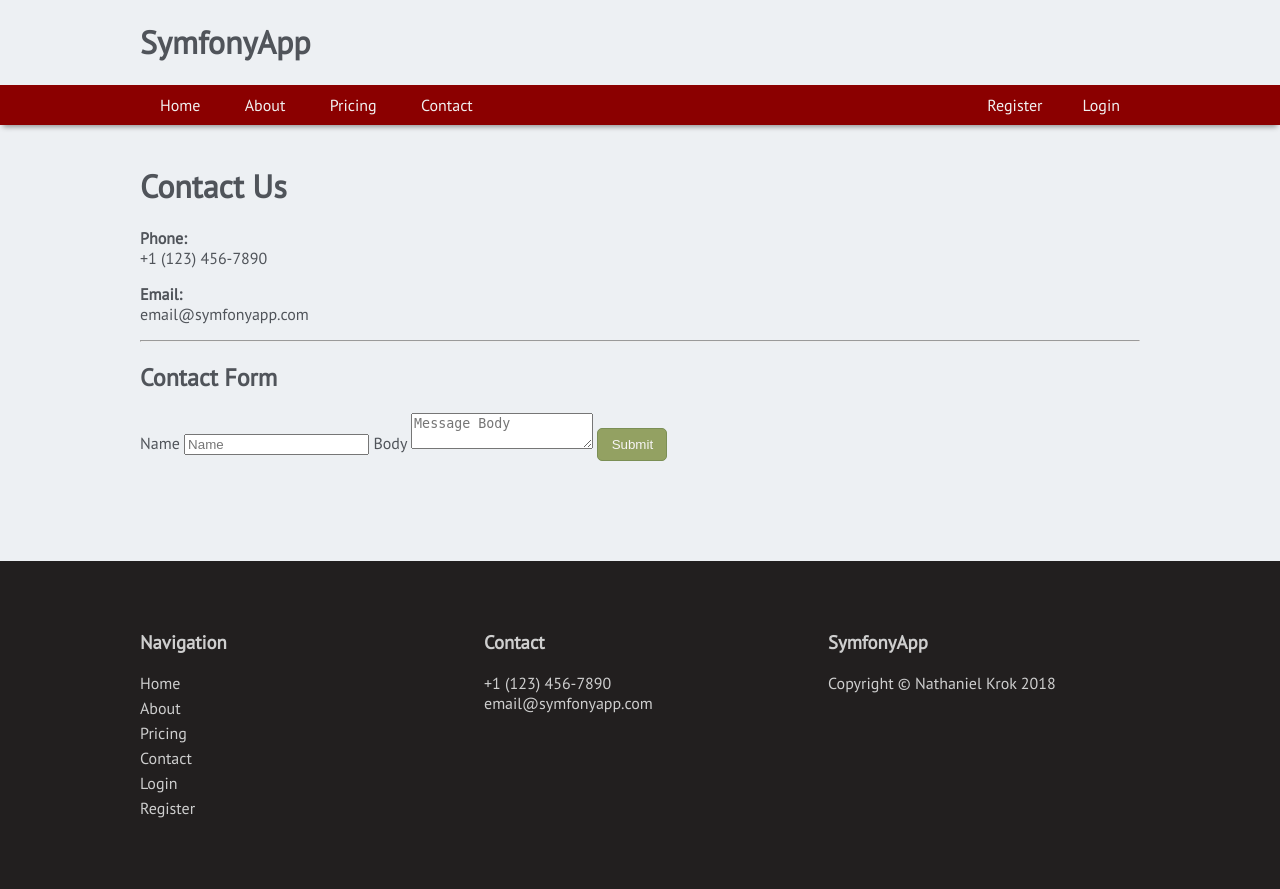
After one commit to cm8check/SymfonyTestApp, a Symfony app: template templates/contact.html.twig in a window 1280 px wide. The commit adds this page. Run offline with Twig, Linux system fonts and the light colour scheme; the template is opened without the code that fills it, so the values that code supplies are empty; some libraries are stand-ins or nearby versions.

Commit message:
begin implementing contact form

```diff
--- a/public/css/style.css
+++ b/public/css/style.css
@@ -11,11 +11,12 @@
     border-radius: 3px;
     padding: 10px 15px 30px 15px;
     text-align: center;
+    background-color: #dee1e4;
 }
 
 .pricing-grid .button {
-    background-color: #f1f1f1;
-    color: #3f3f3f;
+    background-color: #93a162;
+    border-color: #7b8f55;
 }
 
 .login-buttons {
@@ -27,7 +28,7 @@
     background-color: #f6faff;
     border: 1px solid #c8d4dd;
     border-radius: 5px;
-    min-width: 200px;
+    min-width: 70px;
     text-decoration: none;
     color: #f7f5f5;
 }
@@ -35,6 +36,16 @@
 .red {
     background-color: #774e4e;
     border-color: #664141;
+}
+
+.yellow {
+    background-color: #77734e;
+    border-color: #656641;
+}
+
+.green {
+    background-color: #93a162;
+    border-color: #7b8f55;
 }
 
 .social-media-squares img {
--- a/src/Controller/RoutesController.php
+++ b/src/Controller/RoutesController.php
@@ -37,7 +37,7 @@ class RoutesController extends Controller
      */
     public function contact()
     {
-        return $this->render("pricing.html.twig", array("navid" => 3));
+        return $this->render("contact.html.twig", array("navid" => 3));
     }
 
     /**
--- /dev/null
+++ b/templates/contact.html.twig
@@ -0,0 +1,31 @@
+{% extends 'base.html.twig' %}
+
+{% block main %}
+<h1>Contact Us</h1>
+
+<p>
+    <strong>Phone:</strong>
+    <br>
+    +1 (123) 456-7890
+</p>
+
+<p>
+    <strong>Email:</strong>
+    <br>
+    email@symfonyapp.com
+</p>
+
+<hr>
+
+<h2>Contact Form</h2>
+
+<form method="POST" action="{{ path('contactFormPost') }}" accept-charset="UTF-8">
+    <label for="name">Name</label>
+    <input class="form-field" placeholder="Name" name="name" type="text" value="" id="name">
+
+    <label for="body">Body</label>
+    <textarea class="form-textarea" placeholder="Message Body" name="body"></textarea>
+
+    <input class="button green" type="submit" value="Submit">
+</form>
+{% endblock %}
--- a/templates/pricing.html.twig
+++ b/templates/pricing.html.twig
@@ -22,7 +22,7 @@
 
         <h2>$3.99 / month</h2>
 
-        <a class="button soft-shadow-bottom" href="{{ path('register') }}">Learn More</a>
+        <a class="button soft-shadow-bottom" href="{{ path('register') }}">Purchase</a>
     </div>
 
     <div>
@@ -43,7 +43,7 @@
 
         <h2>$6.99 / month</h2>
 
-        <a class="button soft-shadow-bottom" href="{{ path('register') }}">Learn More</a>
+        <a class="button soft-shadow-bottom" href="{{ path('register') }}">Purchase</a>
     </div>
 
     <div>
@@ -64,7 +64,7 @@
 
         <h2>$9.99 / month</h2>
 
-        <a class="button soft-shadow-bottom" href="{{ path('register') }}">Learn More</a>
+        <a class="button soft-shadow-bottom" href="{{ path('register') }}">Purchase</a>
     </div>
 </div>
 {% endblock %}
```
Also changed, not shown: src/Controller/ContactFormController.php (added, +18 -0 lines).
